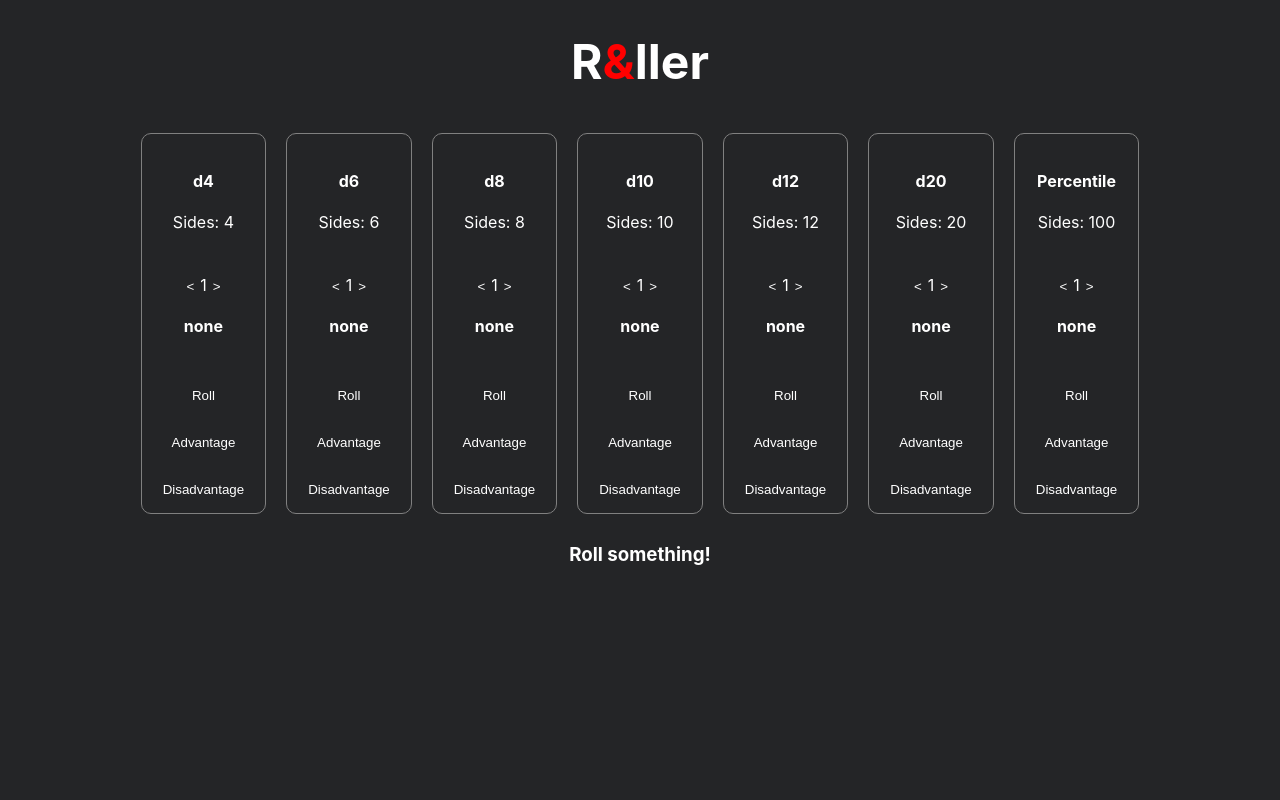
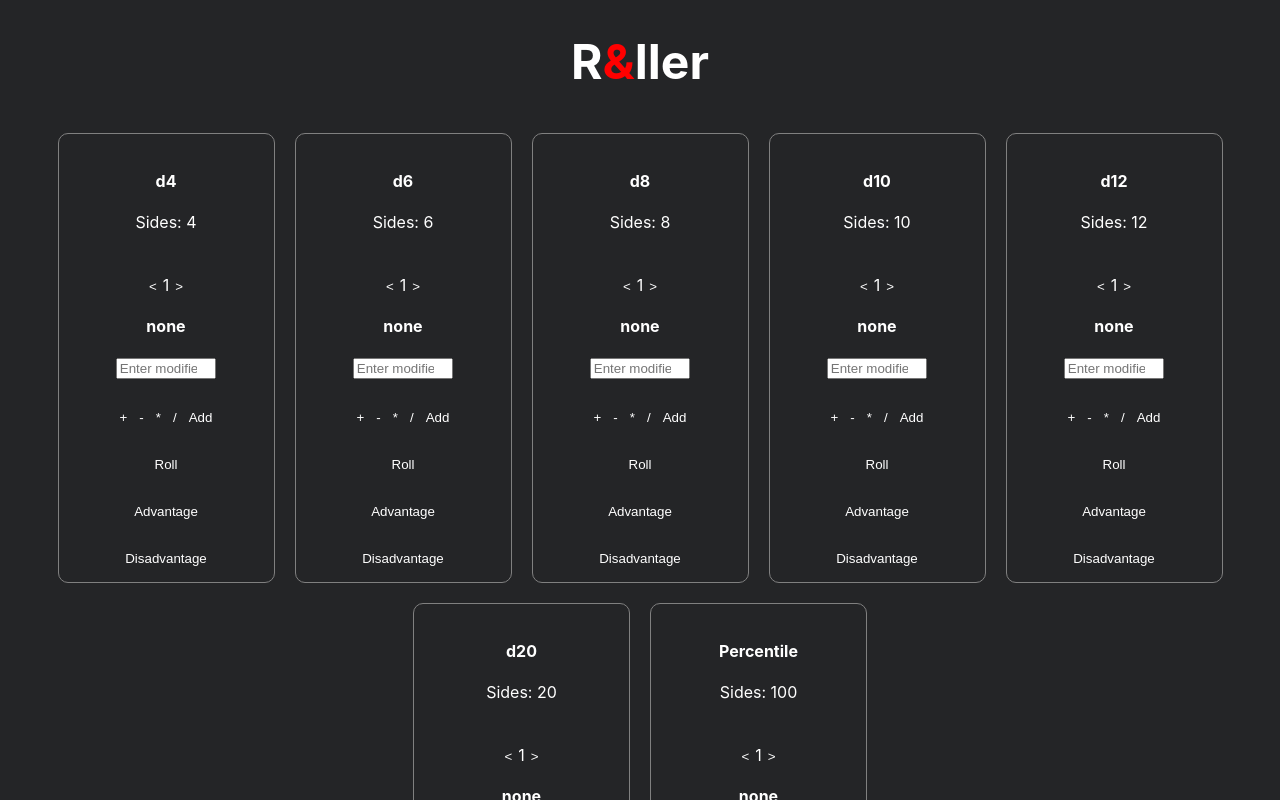
Before and after one commit to aaronbrunet/prepare-to-die, a React (Create React App) app: page / in a window 1280 px wide. Shown: the top 800 px of the page. Built offline with nearby package versions, Linux system fonts and the light colour scheme.

Commit message:
Added basic modifier type buttons and toggle state

```diff
--- a/src/App.js
+++ b/src/App.js
@@ -38,8 +38,9 @@ function App() {
   }
 
   function addModifier(die,modifier) {
-    die.modifier.indexOf(modifier)===-1 && die.modifier.push(modifier)
-    setDice(dice.map(dice=>(dice.name.match(die.name) <=0 ? die : dice)))
+    die.modifier.indexOf(modifier)===-1 ? die.modifier.push(modifier) : die.modifier.pop(modifier)
+    console.log(die.name)
+    setDice(dice.map(dice=>(dice.name.match(die.name) ? die : dice)))
   }
 
   const rolled = (die,qty,modifier) => {
@@ -102,6 +103,7 @@ function App() {
             die={die}
             rolled={rolled}
             increment={increment}
+            modifier={addModifier}
             key={index}/>
         )}
       </div>
--- a/src/components/Card.js
+++ b/src/components/Card.js
@@ -47,10 +47,32 @@ const Button = styled.button`
         background: white;
     }
 `
+const ModList = styled.div`
+    display: block;
+    Button {
+        display: inline-block
+    }
+
+`
+
+const ModInput = styled.input`
+    width: 50%;
+`
+
 
 
 const Card = (props) => {
+    const [modType,setModType] = useState('')
+    const [mod,setMod] = useState('')
     let die = props.die
+
+    const _setmod = val => {
+        modType===val ? setModType('') : setModType(()=> val)
+    }
+
+    const handleInput = input => {
+        setMod(input.target.value)
+    }
 
     return (
         <Dice className="Dice" onClick={()=>console.log('clicked %s %d',die.name,die.sides)}>
@@ -61,8 +83,25 @@ const Card = (props) => {
             </span>
             {die.modifier.map((modifier,index)=>
                 //<Modifier mod={modifier} key={index}/>
-                <h4 key={index}>{modifier}</h4>
+                <h4 key={index} onClick={()=>props.modifier(die,modifier)}>{modifier}</h4>
             )}
+
+            <form onSubmit={ event => {
+                event.preventDefault()
+                if (!modType||!mod) return
+                //props.modifier((mod+modType))
+                console.log(modType+mod)
+                props.modifier(die,(modType+mod))
+            }}>
+                {modType}<ModInput type='number' pattern='[0-9]*' placeholder='Enter modifier' name='setMod' value={mod} onChange={handleInput}/>
+                <ModList>
+                <Button type='button' onClick={()=>_setmod('+')} name='+'>+</Button>
+                <Button type='button' onClick={()=>_setmod('-')} name='-'>-</Button>
+                <Button type='button' onClick={()=>_setmod('*')} name='*'>*</Button>
+                <Button type='button' onClick={()=>_setmod('/')} name='/'>/</Button>
+                <Button>Add</Button>
+                </ModList>
+            </form>
 
             <Button onClick={()=>props.rolled(die,die.qty)}>Roll</Button>
             <br/>
```
